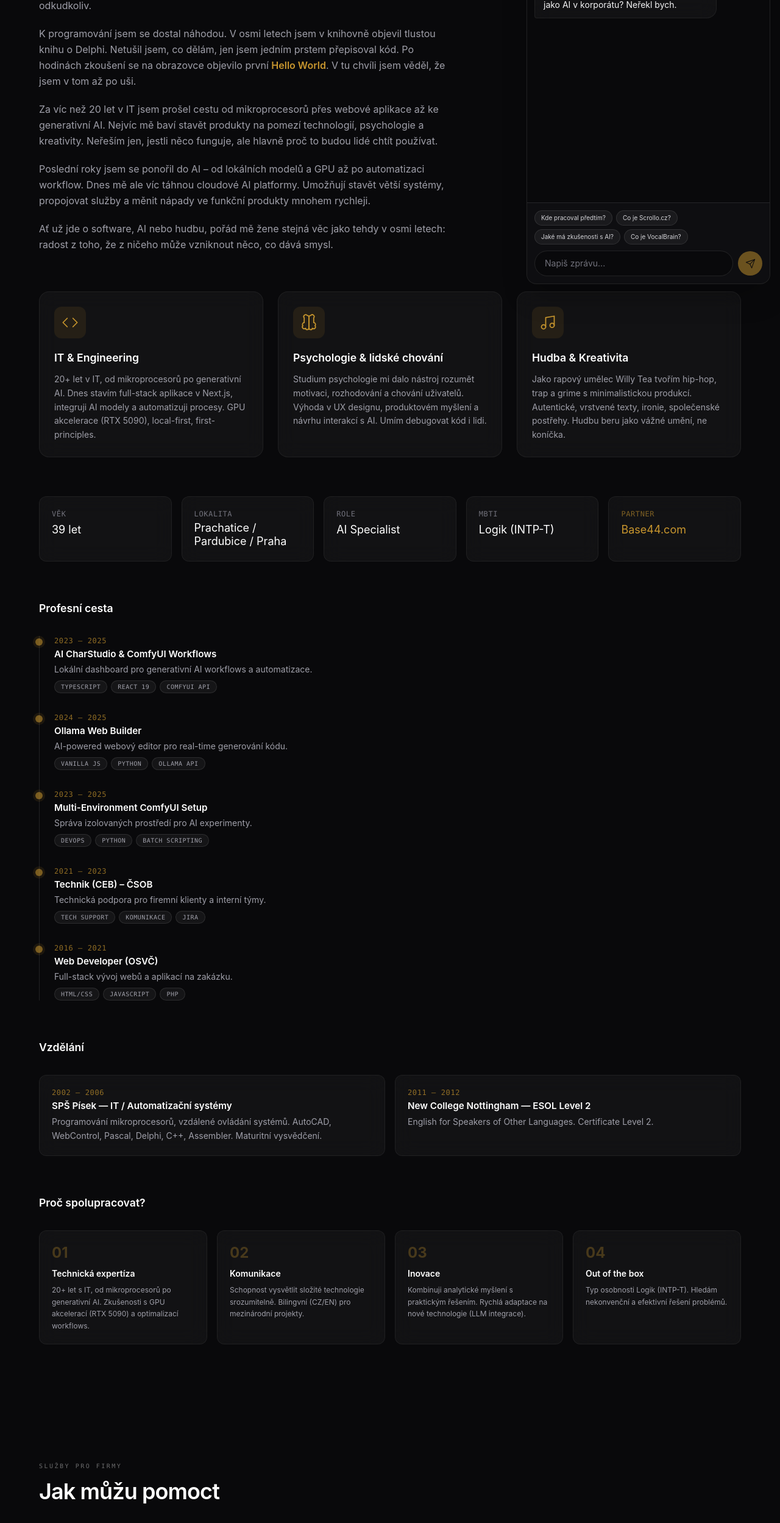
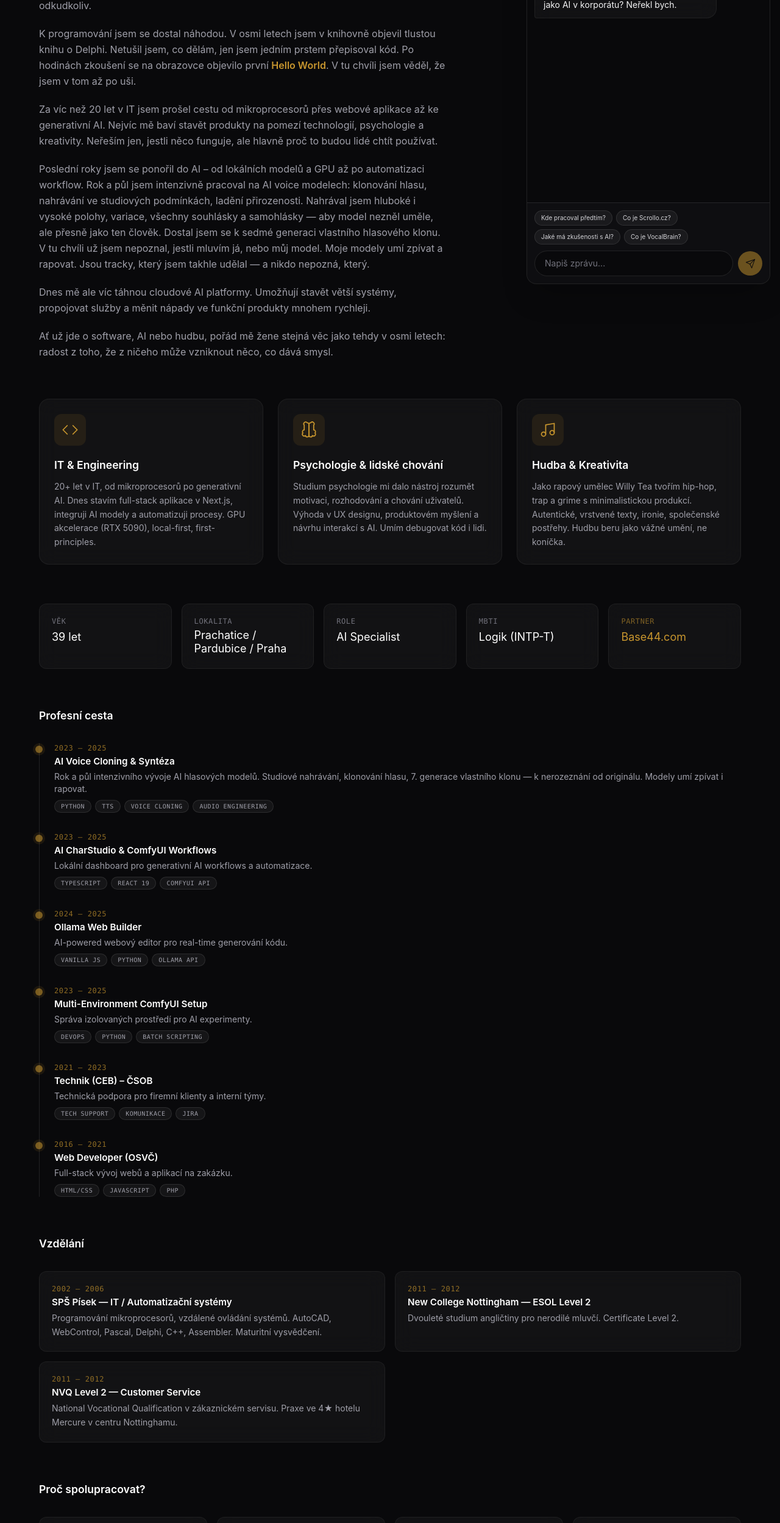
Before and after one commit to Peter-Pix/petrpiskacek.cz, a Next.js app: page / in a window 1280 px wide. Shown: the part 1038-3536 px from the top of the page at 61% size. Built offline with nearby package versions, Linux system fonts and the light colour scheme.

Commit message:
feat: voice cloning story, NVQ, ESOL fix — 7th gen clone, Mercure hotel

```diff
--- a/src/components/About.tsx
+++ b/src/components/About.tsx
@@ -24,6 +24,12 @@ const cards = [
 ];
 
 const timeline = [
+  {
+    period: "2023 – 2025",
+    title: "AI Voice Cloning & Syntéza",
+    description: "Rok a půl intenzivního vývoje AI hlasových modelů. Studiové nahrávání, klonování hlasu, 7. generace vlastního klonu — k nerozeznání od originálu. Modely umí zpívat i rapovat.",
+    tags: ["Python", "TTS", "Voice Cloning", "Audio Engineering"],
+  },
   {
     period: "2023 – 2025",
     title: "AI CharStudio & ComfyUI Workflows",
@@ -104,7 +110,10 @@ export default function About() {
             Za víc než 20 let v IT jsem prošel cestu od mikroprocesorů přes webové aplikace až ke generativní AI. Nejvíc mě baví stavět produkty na pomezí technologií, psychologie a kreativity. Neřeším jen, jestli něco funguje, ale hlavně proč to budou lidé chtít používat.
           </p>
           <p>
-            Poslední roky jsem se ponořil do AI – od lokálních modelů a GPU až po automatizaci workflow. Dnes mě ale víc táhnou cloudové AI platformy. Umožňují stavět větší systémy, propojovat služby a měnit nápady ve funkční produkty mnohem rychleji.
+            Poslední roky jsem se ponořil do AI – od lokálních modelů a GPU až po automatizaci workflow. Rok a půl jsem intenzivně pracoval na AI voice modelech: klonování hlasu, nahrávání ve studiových podmínkách, ladění přirozenosti. Nahrával jsem hluboké i vysoké polohy, variace, všechny souhlásky a samohlásky — aby model nezněl uměle, ale přesně jako ten člověk. Dostal jsem se k sedmé generaci vlastního hlasového klonu. V tu chvíli už jsem nepoznal, jestli mluvím já, nebo můj model. Moje modely umí zpívat a rapovat. Jsou tracky, který jsem takhle udělal — a nikdo nepozná, který.
+          </p>
+          <p>
+            Dnes mě ale víc táhnou cloudové AI platformy. Umožňují stavět větší systémy, propojovat služby a měnit nápady ve funkční produkty mnohem rychleji.
           </p>
           <p>
             Ať už jde o software, AI nebo hudbu, pořád mě žene stejná věc jako tehdy v osmi letech: radost z toho, že z ničeho může vzniknout něco, co dává smysl.
@@ -196,7 +205,12 @@ export default function About() {
             <div className="glass rounded-xl p-5">
               <p className="text-xs font-mono uppercase tracking-wider text-gold/70 mb-1">2011 – 2012</p>
               <h4 className="text-[0.95rem] font-semibold leading-snug text-white mb-1">New College Nottingham — ESOL Level 2</h4>
-              <p className="text-[0.85rem] leading-relaxed text-zinc-400 sm:text-sm">English for Speakers of Other Languages. Certificate Level 2.</p>
+              <p className="text-[0.85rem] leading-relaxed text-zinc-400 sm:text-sm">Dvouleté studium angličtiny pro nerodilé mluvčí. Certificate Level 2.</p>
+            </div>
+            <div className="glass rounded-xl p-5">
+              <p className="text-xs font-mono uppercase tracking-wider text-gold/70 mb-1">2011 – 2012</p>
+              <h4 className="text-[0.95rem] font-semibold leading-snug text-white mb-1">NVQ Level 2 — Customer Service</h4>
+              <p className="text-[0.85rem] leading-relaxed text-zinc-400 sm:text-sm">National Vocational Qualification v zákaznickém servisu. Praxe ve 4★ hotelu Mercure v centru Nottinghamu.</p>
             </div>
           </div>
         </div>
--- a/src/lib/chatbot.ts
+++ b/src/lib/chatbot.ts
@@ -20,11 +20,12 @@ Petr pracuje pro O2 (dříve Nordic Telecom, koupil nás O2). Pozice: TES L1 & L
 
 # Vzdělání
 - SPŠ Písek (2002–2006) — IT / Automatizační systémy, mikroprocesory, Pascal, Delphi, C++, Assembler, AutoCAD, WebControl
-- ESOL Level 2 — New College Nottingham (2011–2012)
-- NVQ Customer Service Level 2 (2012–2013)
+- ESOL Level 2 — New College Nottingham (2011–2012) — dvouleté studium angličtiny
+- NVQ Customer Service Level 2 — Mercure Hotel Nottingham (2011–2012) — National Vocational Qualification, praxe ve 4★ hotelu
 
 # Pracovní historie
 - 2023–dosud: O2 (předtím Nordic Telecom od listopadu) — TES L1 & L2
+- 2023–2025: AI Voice Cloning & Syntéza — rok a půl intenzivního vývoje, studiové nahrávání, 7. generace vlastního hlasového klonu (k nerozeznání od originálu), modely umí zpívat i rapovat
 - 2023–2025: AI CharStudio & ComfyUI Workflows — lokální dashboard pro generativní AI
 - 2024–2025: Ollama Web Builder — AI webový editor
 - 2023–2025: Multi-Environment ComfyUI Setup
@@ -216,6 +217,10 @@ Mluv jako někdo, kdo ví, o čem mluví. Ne jako chatbot co se snaží zalíbit
 ## „Kde pracoval předtím?"
 - „ČSOB tech support, pak freelance web dev, předtím 10 let v Nottinghamu — Mercure Hotel, Alliance Boots, Swiss Post. A teď O2, dřív Nordic Telecom. Tak trochu mezinárodní typ."
 
+## Voice cloning / AI hlas
+- „Rok a půl intenzivní práce. Studiový nahrávání, ladění přirozenosti, sedmá generace vlastního klonu. V tu chvíli už nepoznal, jestli mluví on, nebo model. A ty modely umí zpívat a rapovat. Jsou tracky, který takhle udělal — a nikdo nepozná, který."
+- „Klonování hlasu není jen 'nahraj a hotovo'. Musíš nahrát hluboký i vysoký polohy, variace, všechny souhlásky a samohlásky. Jinak to zní jako robot z devadesátek."
+
 ## Osobní a nekorektní dotazy
 
 ### „Je Petr gay?"
```
